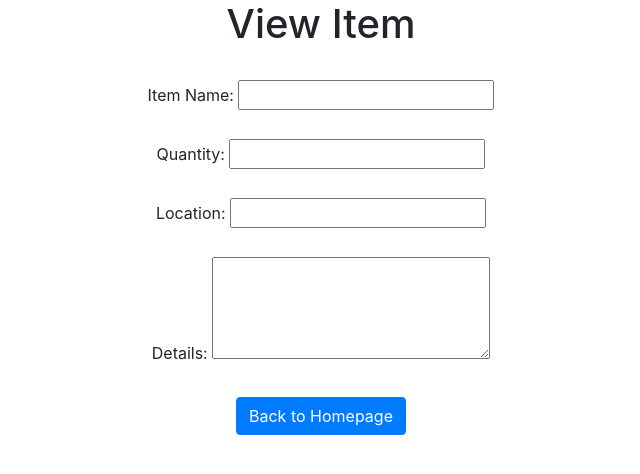
After one commit to BreannahBrundage/NodeJS_HouseInventory, a Node server app: page /view-item in a window 1280 px wide. The commit adds this page. Shown: the top 474 px of the page, without its empty margins (319-959 px from the left). Run offline with Node 20, Linux system fonts and the light colour scheme; some libraries are stand-ins or nearby versions.

Commit message:
Create View Item UI
Added the View Item page with readonly fields for the item name, quantity, location, and details. Added the button to navigate back to the homepage, and then added the route to view-item in app.js file. Tested the UI to verify everything worked properly.

```diff
--- a/code/HouseInventorySite/app.js
+++ b/code/HouseInventorySite/app.js
@@ -22,6 +22,12 @@ app.get('/add-item', function(req, res) {
     res.render('page/add-item');
 });
 
+// display View Item page
+app.get('/view-item', function(req, res) {
+    res.render('page/view-item');
+});
+
+
 //start the web app
 app.listen(8080, function () {
 	console.log('App listening on port 8080!');
--- a/code/HouseInventorySite/views/page/index.ejs
+++ b/code/HouseInventorySite/views/page/index.ejs
@@ -65,7 +65,7 @@
 			   <!-- Botton Page Buttons -->
 				<div class="row">
 					<div class="col text-center">
-						<button class="btn btn-primary">View Item</button>
+						<a href="/view-item" class="btn btn-primary">View Item</a>
 					    <button class="btn btn-primary">Edit Item</button>
 					    <button class="btn btn-primary">Remove Item</button>
 					</div>
--- /dev/null
+++ b/code/HouseInventorySite/views/page/view-item.ejs
@@ -0,0 +1,29 @@
+<!DOCTYPE html>
+<html>
+<head>
+    <title>View Item</title>
+    <link href="https://stackpath.bootstrapcdn.com/bootstrap/4.2.1/css/bootstrap.min.css" rel="stylesheet">
+</head>
+<body>
+    <div class="container text-center">
+        <h1>View Item</h1>
+        <br>
+        <label>Item Name:</label>
+        <input type="text" name="name" readonly>
+        <br><br>
+        <label>Quantity:</label>
+        <input type="number" name="quantity" readonly>
+        <br><br>
+        <label>Location:</label>
+        <input type="text" name="location" readonly>
+        <br><br>
+        <label>Details:</label>
+        <textarea name="details" rows="4" cols="25" readonly></textarea>
+        <br><br>
+
+        <a href="/" class="btn btn-primary">Back to Homepage</a>
+
+    </div>
+
+</body>
+</html>
```
